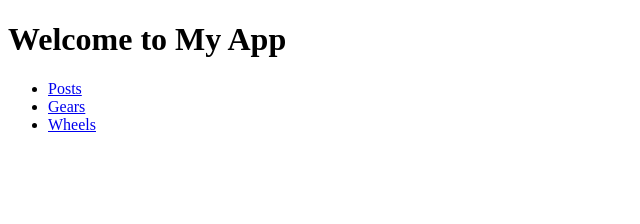
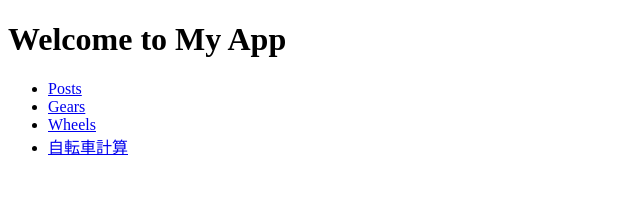
Before and after one commit to TakeshiShiomi/rails_next, a Next.js app in the folder frontend/my-app/: page / in a window 1280 px wide. Shown: the top 224 px of the page, without its empty margins (0-640 px from the left). Built offline with nearby package versions, Linux system fonts and the light colour scheme.

Commit message:
自転車計算用のリンク作成

```diff
--- a/frontend/my-app/src/pages/index.tsx
+++ b/frontend/my-app/src/pages/index.tsx
@@ -16,6 +16,9 @@ const Home = () => {
           <li>
             <Link href="/wheels">Wheels</Link>
           </li>
+          <li>
+            <Link href="/bike_calculate">自転車計算</Link>
+          </li>
         </ul>
       </nav>
     </div>
```
